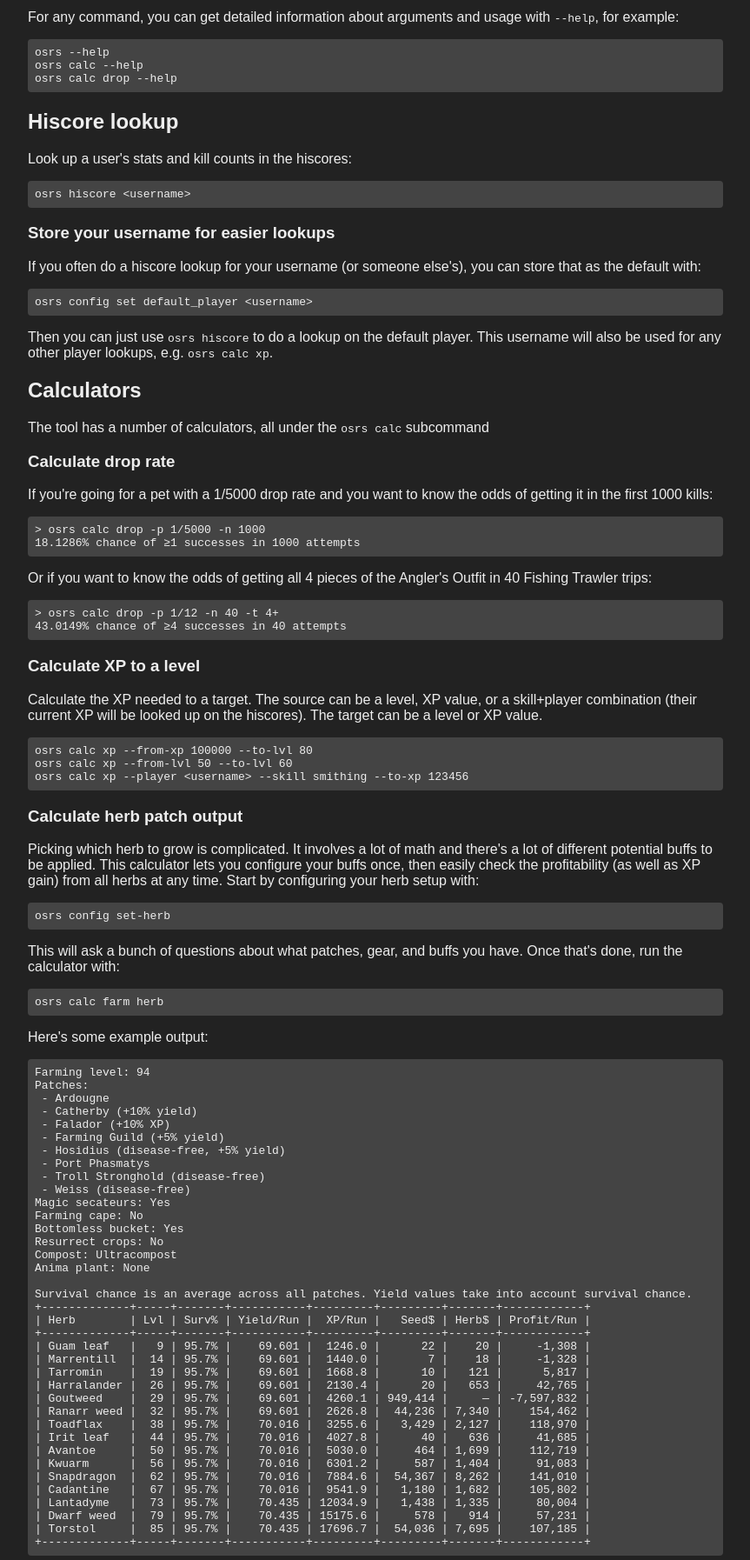
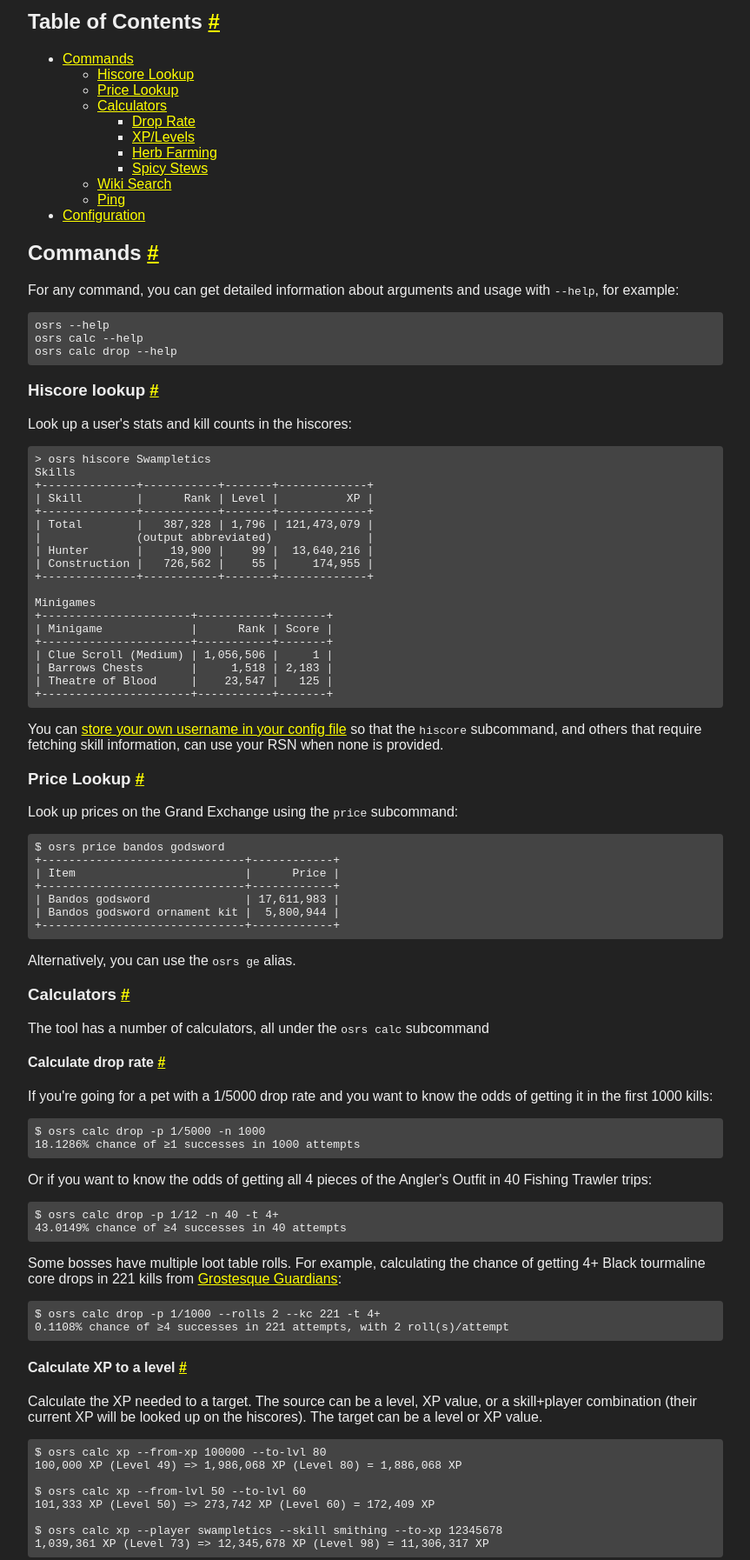
Before and after one commit to LucasPickering/osrs-cli, an Eleventy site: page website/src/guide.md in a window 1280 px wide. Shown: the part 140-1934 px from the top of the page at 87% size, without its empty margins (208-1071 px from the left). Built offline with nearby package versions, Linux system fonts and the light colour scheme; Eleventy itself is replaced by a stand-in of ours; code samples lack their colours; files that its build step writes are made by us from their sources.

Commit message:
Add more site content

````diff
--- a/website/package.json
+++ b/website/package.json
@@ -21,6 +21,7 @@
   "homepage": "https://osrs.lucaspickering.me",
   "devDependencies": {
     "@11ty/eleventy": "^0.12.1",
+    "markdown-it-anchor": "^8.4.1",
     "sass": "^1.44.0"
   }
 }
--- a/website/src/guide.md
+++ b/website/src/guide.md
@@ -3,6 +3,22 @@ layout: default
 ---
 
 # Usage Guide
+
+## Table of Contents
+
+- [Commands](#commands)
+  - [Hiscore Lookup](#hiscore-lookup)
+  - [Price Lookup](#price-lookup)
+  - [Calculators](#calculators)
+    - [Drop Rate](#calculate-drop-rate)
+    - [XP/Levels](#calculate-xp-to-a-level)
+    - [Herb Farming](#calculate-herb-patch-output)
+    - [Spicy Stews](#calculate-spicy-stew-boosts)
+  - [Wiki Search](#search-the-wiki)
+  - [Ping](#ping-a-world)
+- [Configuration](#configuration)
+
+## Commands
 
 For any command, you can get detailed information about arguments and usage with `--help`, for example:
 
@@ -12,57 +28,102 @@ osrs calc --help
 osrs calc drop --help
 ```
 
-## Hiscore lookup
+### Hiscore lookup
 
 Look up a user's stats and kill counts in the hiscores:
 
 ```
-osrs hiscore <username>
+> osrs hiscore Swampletics
+Skills
++--------------+-----------+-------+-------------+
+| Skill        |      Rank | Level |          XP |
++--------------+-----------+-------+-------------+
+| Total        |   387,328 | 1,796 | 121,473,079 |
+|              (output abbreviated)              |
+| Hunter       |    19,900 |    99 |  13,640,216 |
+| Construction |   726,562 |    55 |     174,955 |
++--------------+-----------+-------+-------------+
+
+Minigames
++----------------------+-----------+-------+
+| Minigame             |      Rank | Score |
++----------------------+-----------+-------+
+| Clue Scroll (Medium) | 1,056,506 |     1 |
+| Barrows Chests       |     1,518 | 2,183 |
+| Theatre of Blood     |    23,547 |   125 |
++----------------------+-----------+-------+
 ```
 
-### Store your username for easier lookups
+You can [store your own username in your config file](#storing-your-username-for-easier-lookups) so that the `hiscore` subcommand, and others that require fetching skill information, can use your RSN when none is provided.
 
-If you often do a hiscore lookup for your username (or someone else's), you can store that as the default with:
+### Price Lookup
+
+Look up prices on the Grand Exchange using the `price` subcommand:
 
 ```
-osrs config set default_player <username>
+$ osrs price bandos godsword
++------------------------------+------------+
+| Item                         |      Price |
++------------------------------+------------+
+| Bandos godsword              | 17,611,983 |
+| Bandos godsword ornament kit |  5,800,944 |
++------------------------------+------------+
 ```
 
-Then you can just use `osrs hiscore` to do a lookup on the default player. This username will also be used for any other player lookups, e.g. `osrs calc xp`.
+Alternatively, you can use the `osrs ge` alias.
 
-## Calculators
+### Calculators
 
 The tool has a number of calculators, all under the `osrs calc` subcommand
 
-### Calculate drop rate
+#### Calculate drop rate
 
 If you're going for a pet with a 1/5000 drop rate and you want to know the odds of getting it in the first 1000 kills:
 
 ```
-> osrs calc drop -p 1/5000 -n 1000
+$ osrs calc drop -p 1/5000 -n 1000
 18.1286% chance of ≥1 successes in 1000 attempts
 ```
 
 Or if you want to know the odds of getting all 4 pieces of the Angler's Outfit in 40 Fishing Trawler trips:
 
 ```
-> osrs calc drop -p 1/12 -n 40 -t 4+
+$ osrs calc drop -p 1/12 -n 40 -t 4+
 43.0149% chance of ≥4 successes in 40 attempts
 ```
 
-### Calculate XP to a level
+Some bosses have multiple loot table rolls. For example, calculating the chance of getting 4+ Black tourmaline core drops in 221 kills from [Grostesque Guardians](https://oldschool.runescape.wiki/w/Grotesque_Guardians#Drops):
+
+```
+$ osrs calc drop -p 1/1000 --rolls 2 --kc 221 -t 4+
+0.1108% chance of ≥4 successes in 221 attempts, with 2 roll(s)/attempt
+```
+
+#### Calculate XP to a level
 
 Calculate the XP needed to a target. The source can be a level, XP value, or a skill+player combination (their current XP will be looked up on the hiscores). The target can be a level or XP value.
 
 ```
-osrs calc xp --from-xp 100000 --to-lvl 80
-osrs calc xp --from-lvl 50 --to-lvl 60
-osrs calc xp --player <username> --skill smithing --to-xp 123456
+$ osrs calc xp --from-xp 100000 --to-lvl 80
+100,000 XP (Level 49) => 1,986,068 XP (Level 80) = 1,886,068 XP
+
+$ osrs calc xp --from-lvl 50 --to-lvl 60
+101,333 XP (Level 50) => 273,742 XP (Level 60) = 172,409 XP
+
+$ osrs calc xp --player swampletics --skill smithing --to-xp 12345678
+1,039,361 XP (Level 73) => 12,345,678 XP (Level 98) = 11,306,317 XP
 ```
 
-### Calculate herb patch output
+Alternatively, want to know what level you'll be after gaining a certain amount of XP? Maybe you want to know what level you'll have after a quest?
 
-Picking which herb to grow is complicated. It involves a lot of math and there's a lot of different potential buffs to be applied. This calculator lets you configure your buffs once, then easily check the profitability (as well as XP gain) from all herbs at any time. Start by configuring your herb setup with:
+```
+$ osrs calc xp --from-lvl 1 --plus-xp 13750
+0 XP (Level 1) => 13,750 XP (Level 30) = 13,750 XP
+```
+
+#### Calculate herb patch output
+
+Picking which herb to grow is complicated. It involves a lot of math and there's a lot of different potential buffs to be applied. This calculator lets you configure your buffs once, then easily check the profitability (as well as XP gain) from all herbs at any time. [Start by using the configuration wizard](#herb-calculator-configuration-wizard) to define your patches and buffs.
 
 ```
 osrs config set-herb
@@ -71,12 +132,8 @@ osrs config set-herb
 This will ask a bunch of questions about what patches, gear, and buffs you have. Once that's done, run the calculator with:
 
 ```
-osrs calc farm herb
-```
+> osrs calc farm herb
 
-Here's some example output:
-
-```
 Farming level: 94
 Patches:
  - Ardougne
@@ -100,17 +157,7 @@ Survival chance is an average across all patches. Yield values take into account
 +-------------+-----+-------+-----------+---------+---------+-------+------------+
 | Guam leaf   |   9 | 95.7% |    69.601 |  1246.0 |      22 |    20 |     -1,308 |
 | Marrentill  |  14 | 95.7% |    69.601 |  1440.0 |       7 |    18 |     -1,328 |
-| Tarromin    |  19 | 95.7% |    69.601 |  1668.8 |      10 |   121 |      5,817 |
-| Harralander |  26 | 95.7% |    69.601 |  2130.4 |      20 |   653 |     42,765 |
-| Goutweed    |  29 | 95.7% |    69.601 |  4260.1 | 949,414 |     — | -7,597,832 |
-| Ranarr weed |  32 | 95.7% |    69.601 |  2626.8 |  44,236 | 7,340 |    154,462 |
-| Toadflax    |  38 | 95.7% |    70.016 |  3255.6 |   3,429 | 2,127 |    118,970 |
-| Irit leaf   |  44 | 95.7% |    70.016 |  4027.8 |      40 |   636 |     41,685 |
-| Avantoe     |  50 | 95.7% |    70.016 |  5030.0 |     464 | 1,699 |    112,719 |
-| Kwuarm      |  56 | 95.7% |    70.016 |  6301.2 |     587 | 1,404 |     91,083 |
-| Snapdragon  |  62 | 95.7% |    70.016 |  7884.6 |  54,367 | 8,262 |    141,010 |
-| Cadantine   |  67 | 95.7% |    70.016 |  9541.9 |   1,180 | 1,682 |    105,802 |
-| Lantadyme   |  73 | 95.7% |    70.435 | 12034.9 |   1,438 | 1,335 |     80,004 |
+|                              (output abbreviated)                              |
 | Dwarf weed  |  79 | 95.7% |    70.435 | 15175.6 |     578 |   914 |     57,231 |
 | Torstol     |  85 | 95.7% |    70.435 | 17696.7 |  54,036 | 7,695 |    107,185 |
 +-------------+-----+-------+-----------+---------+---------+-------+------------+
@@ -120,7 +167,7 @@ If you unlock a new patch, get new gear, etc., you can easily update the config
 
 Note: This calculator assumes you'll plant the same herb in all patches. You _could_ min/max more by putting different herbs in different patches, but that is not supported (yet). If you need that, feel free to request it.
 
-### Calculate spicy stew boosts
+#### Calculate spicy stew boosts
 
 Tired of training for achievement diaries? Ever wondered how many doses of spice you should collect before attempting a spicy stew boost? This calculator will help you out!
 
@@ -138,19 +185,49 @@ Tired of training for achievement diaries? Ever wondered how many doses of spice
 
 Not only will it tell you the odds of hitting your desired boost, it will tell you how many doses you should put in each stew to maximize that chance. In this case, if you want a boost of 3 (or more), you should put 3 doses in each stew, to get a 90% chance of hitting that boost at least once (in 8 stews).
 
-## Search the wiki
+### Search the wiki
 
 Search any term on the [Old School RuneScape Wiki](https://oldschool.runescape.wiki/):
 
 ```
 osrs wiki shark
-osrs wiki smithing
+osrs wiki one small favour
 ```
 
-## Ping a world
+### Ping a world
 
 Curious how laggy a world will be? Ping it!
 
 ```
 osrs ping 450
 ```
+
+## Configuration
+
+OSRS CLI supports persistent configuration to store common inputs. Configuration can be read and modified via the `osrs config` subcommand family. Some examples:
+
+```sh
+osrs config get # Get the entire config
+osrs config get default_player # Get the default_player field
+osrs config set default_player Lynx Titan # Set the default_player
+```
+
+#### Storing your username for easier lookups
+
+If you often do a hiscore lookup for your username (or someone else's), you can store that as the default with:
+
+```
+osrs config set default_player <username>
+```
+
+Then you can just use `osrs hiscore` to do a lookup on the default player. This username will also be used for any other player lookups, e.g. `osrs calc xp --skill smithing`.
+
+#### Herb calculator configuration wizard
+
+The herb calculator has a _lot_ of options. Fortunately, they can easily all be configured with the `config set-herb` subcommand:
+
+```
+osrs config set-herb
+```
+
+Fill in all the requested information, then those settings will be persisted so that any time you run `osrs calc farm herb`, it will use them. If you need to make changes to the settings, just run `osrs config set-herb` again.
````
Also changed, not shown: README.md, website/.eleventy.js, 1 other file.
